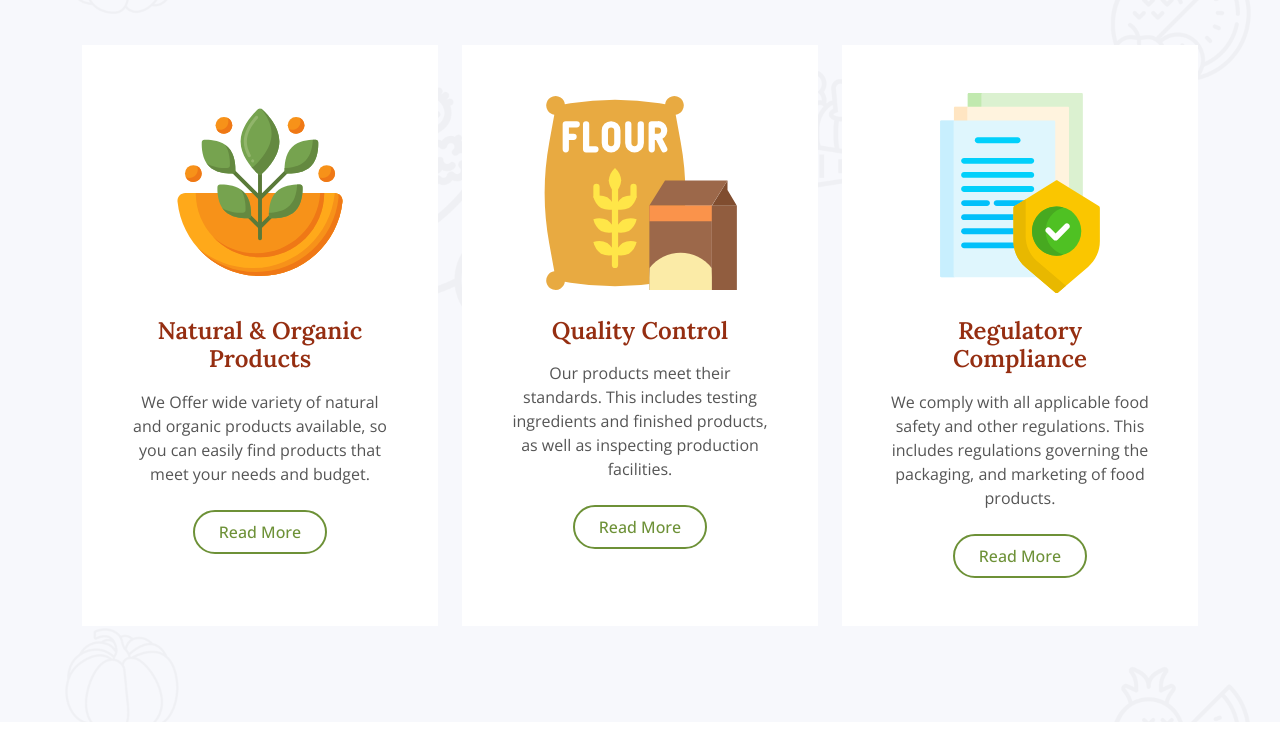
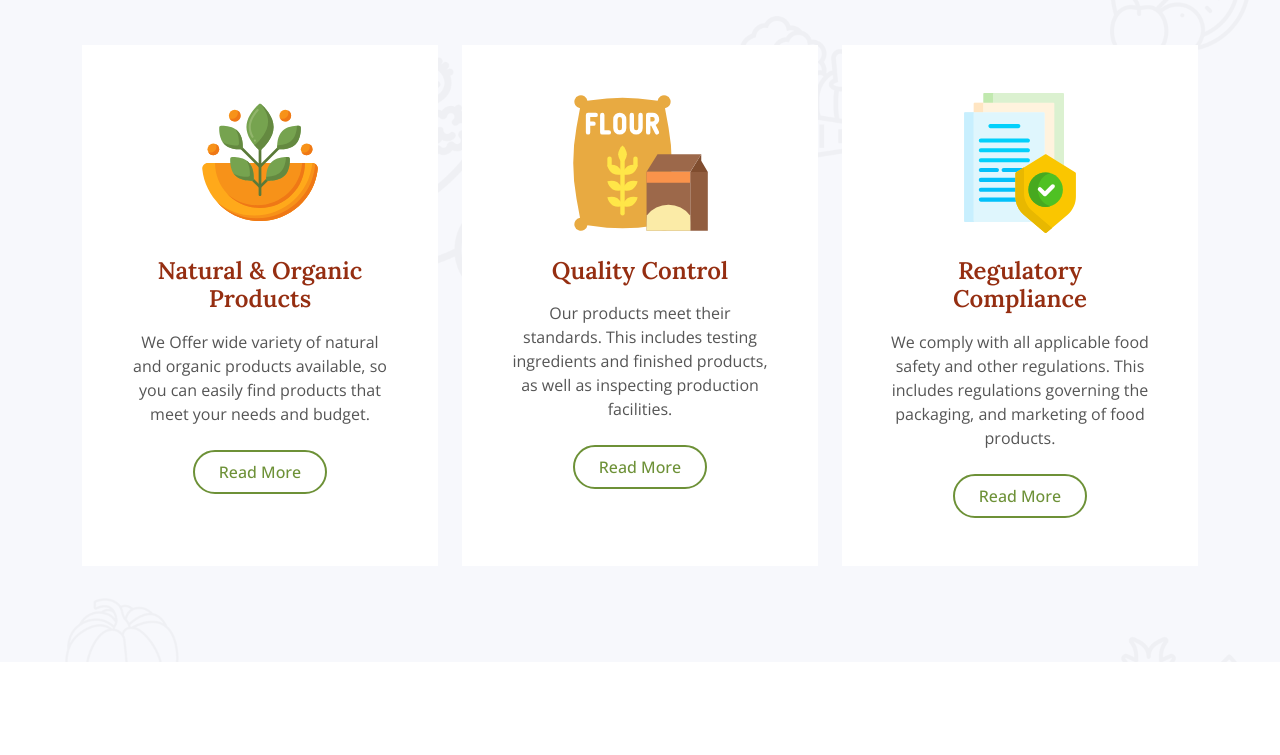
Before and after one commit to jazz-design/Doaba_foods, a plain HTML site: page index.html in a window 1280 px wide. Shown: the part 1740-2495 px from the top of the page. Drawn offline with nearby package versions, Linux system fonts and the light colour scheme.

Commit message:
update index

```diff
--- a/index.html
+++ b/index.html
@@ -169,7 +169,7 @@ supplies.</p>
             <div class="row g-4">
                 <div class="col-lg-4 col-md-6 wow fadeInUp" data-wow-delay="0.1s">
                     <div class="bg-white text-center h-100 p-4 p-xl-5">
-                        <img class="img-fluid mb-4" src="img/organic.svg" alt=""  width="200px">
+                        <img class="img-fluid mb-4" src="img/organic.svg" alt=""  width="140px">
                         <h4 class="mb-3">Natural & Organic Products</h4>
                         <p class="mb-4"> We Offer wide variety of natural and organic products available, so you can easily find products that meet your needs and budget.</p>
                         <a class="btn btn-outline-primary border-2 py-2 px-4 rounded-pill" href="">Read More</a>
@@ -177,7 +177,7 @@ supplies.</p>
                 </div>
                 <div class="col-lg-4 col-md-6 wow fadeInUp" data-wow-delay="0.3s">
                     <div class="bg-white text-center h-100 p-4 p-xl-5">
-                        <img class="img-fluid mb-4" src="img/quality.svg" alt=""  width="200px">
+                        <img class="img-fluid mb-4" src="img/quality.svg" alt=""  width="140px">
                         <h4 class="mb-3">Quality Control</h4>
                         <p class="mb-4"> Our products meet their standards. This includes testing ingredients and finished products, as well as inspecting production facilities.</p>
                         <a class="btn btn-outline-primary border-2 py-2 px-4 rounded-pill" href="">Read More</a>
@@ -185,7 +185,7 @@ supplies.</p>
                 </div>
                 <div class="col-lg-4 col-md-6 wow fadeInUp" data-wow-delay="0.5s">
                     <div class="bg-white text-center h-100 p-4 p-xl-5">
-                        <img class="img-fluid mb-4" src="img/complience.svg" alt=""  width="200px">
+                        <img class="img-fluid mb-4" src="img/complience.svg" alt=""  width="140px">
                         <h4 class="mb-3">Regulatory Compliance</h4>
                         <p class="mb-4">We comply with all applicable food safety and other regulations. This includes regulations governing the packaging, and marketing of food products.</p>
                         <a class="btn btn-outline-primary border-2 py-2 px-4 rounded-pill" href="">Read More</a>
```
